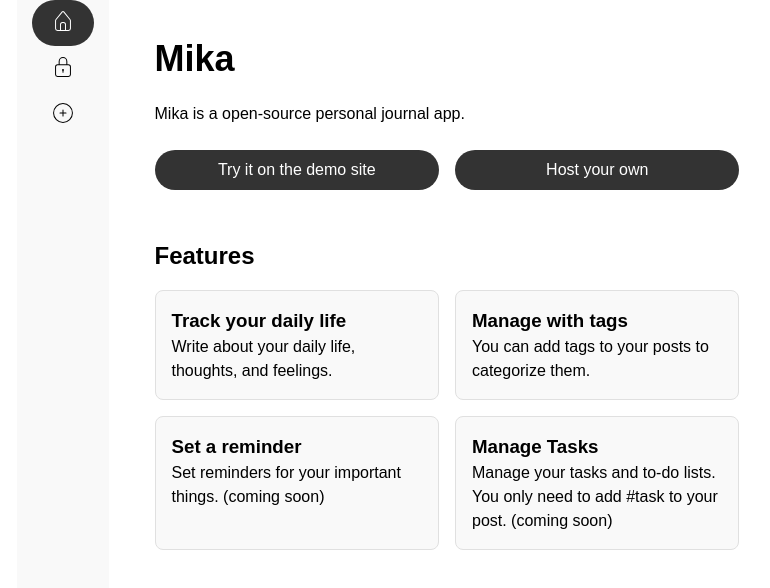
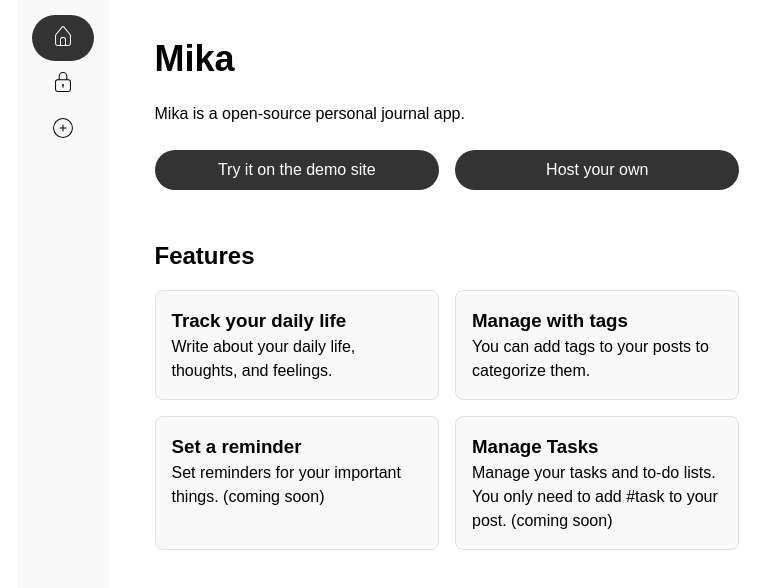
Before and after one commit to shioncha/mika, a React (Vite) app in the folder frontend/: page / in a window 1280 px wide. Shown: the top 588 px of the page, without its empty margins (239-1009 px from the left). Built offline with nearby package versions, Linux system fonts and the light colour scheme; no server answers.

Commit message:
[frontend] Update: NavBar style

```diff
--- a/frontend/src/styles/components/layouts/NavBar.module.css
+++ b/frontend/src/styles/components/layouts/NavBar.module.css
@@ -1,5 +1,6 @@
 .navbar {
   background-color: var(--color-background-secondary);
+  padding: 15px 0;
   width: 250px;
 }
 
```
